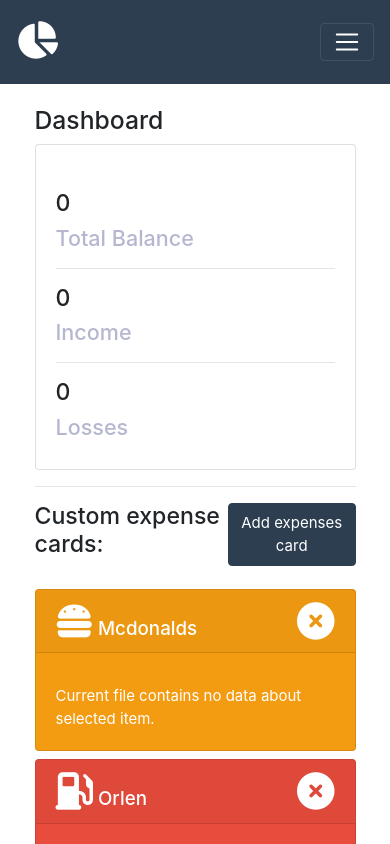
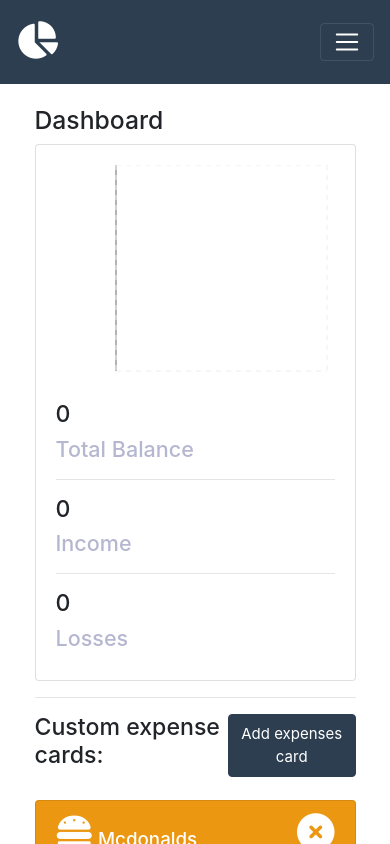
Before and after one commit to Kielx/expenses-analyzer, a React (Create React App) app: page / in a window 390 px wide. Shown: the top 844 px of the page. Built offline with nearby package versions, Linux system fonts and the light colour scheme.

Commit message:
Fix an error causing responsive area chart to not show up

```diff
--- a/src/components/MainChart.js
+++ b/src/components/MainChart.js
@@ -12,7 +12,7 @@
 
 export default function MainChart(props) {
   return (
-    <ResponsiveContainer width={"100%"} height={"100%"}>
+    <ResponsiveContainer width={"99%"}>
       <AreaChart
         width={1200}
         data={props.graphData}
--- a/src/components/MainOverview.js
+++ b/src/components/MainOverview.js
@@ -13,7 +13,7 @@
       <Card.Body>
         <Row>
           <Col
-            md={{ span: 2, order: "first" }}
+            lg={{ span: 2, order: "first" }}
             xs={{ span: 12, order: "last" }}
             className="mainOverviewFirstColumn"
           >
@@ -64,7 +64,11 @@
             </h3>
             <h4 style={{ color: "#B5B7D0" }}>Losses</h4>
           </Col>
-          <Col xs={12} md={10}>
+          <Col
+            lg={10}
+            xs={{ span: 12, order: "first" }}
+            style={{ minHeight: "25vh" }}
+          >
             <MainChart graphData={props.graphData}></MainChart>
           </Col>
         </Row>
```
